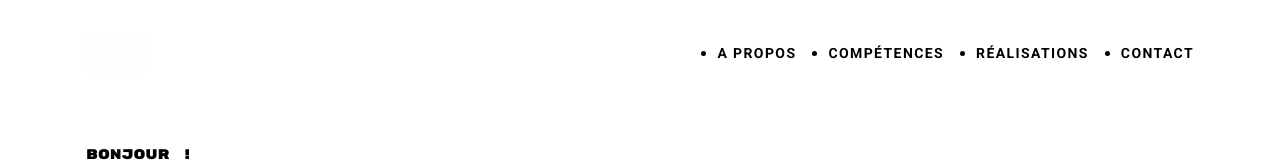
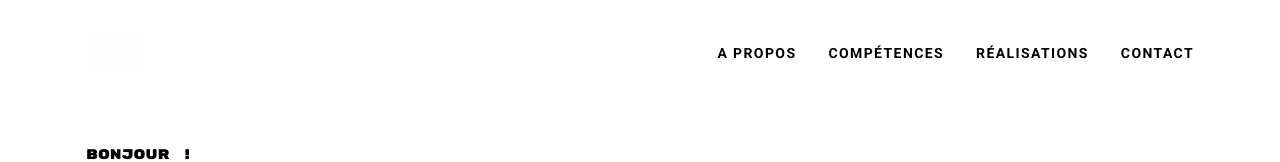
Before and after one commit to oanaciuca/Portfolio, a React (Vite) app: page / in a window 1280 px wide. Shown: the top 162 px of the page. Built offline with nearby package versions, Linux system fonts and the light colour scheme; a web font is replaced by a local one.

Commit message:
liste-style: none pr header

```diff
--- a/src/index.css
+++ b/src/index.css
@@ -71,9 +71,13 @@ body {
 .header-logo img {
   height: 40px;
   display: block;
+  margin: 0;
+  padding: 0;
+  gap: 2rem;
 }
 
 .header-menu {
+  list-style: none;
   display: flex;
   gap: 2rem;
 }
```
